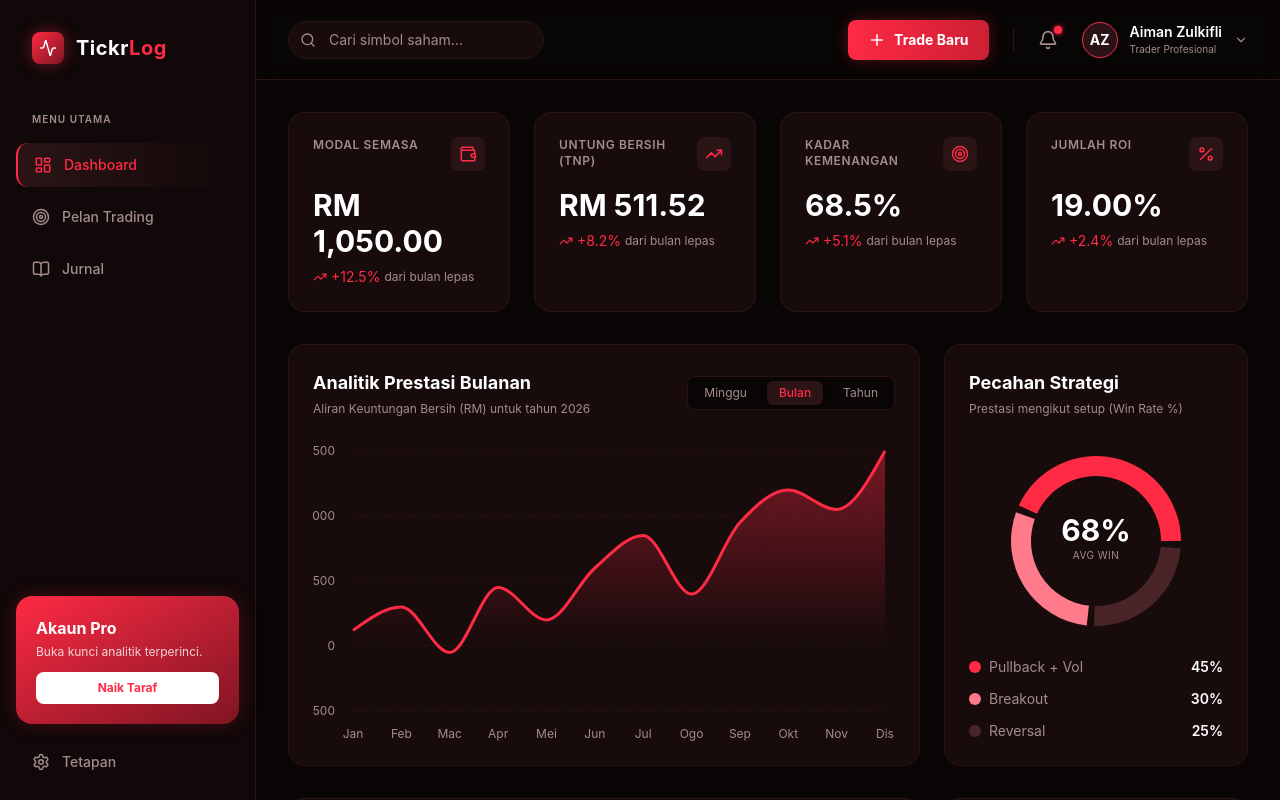
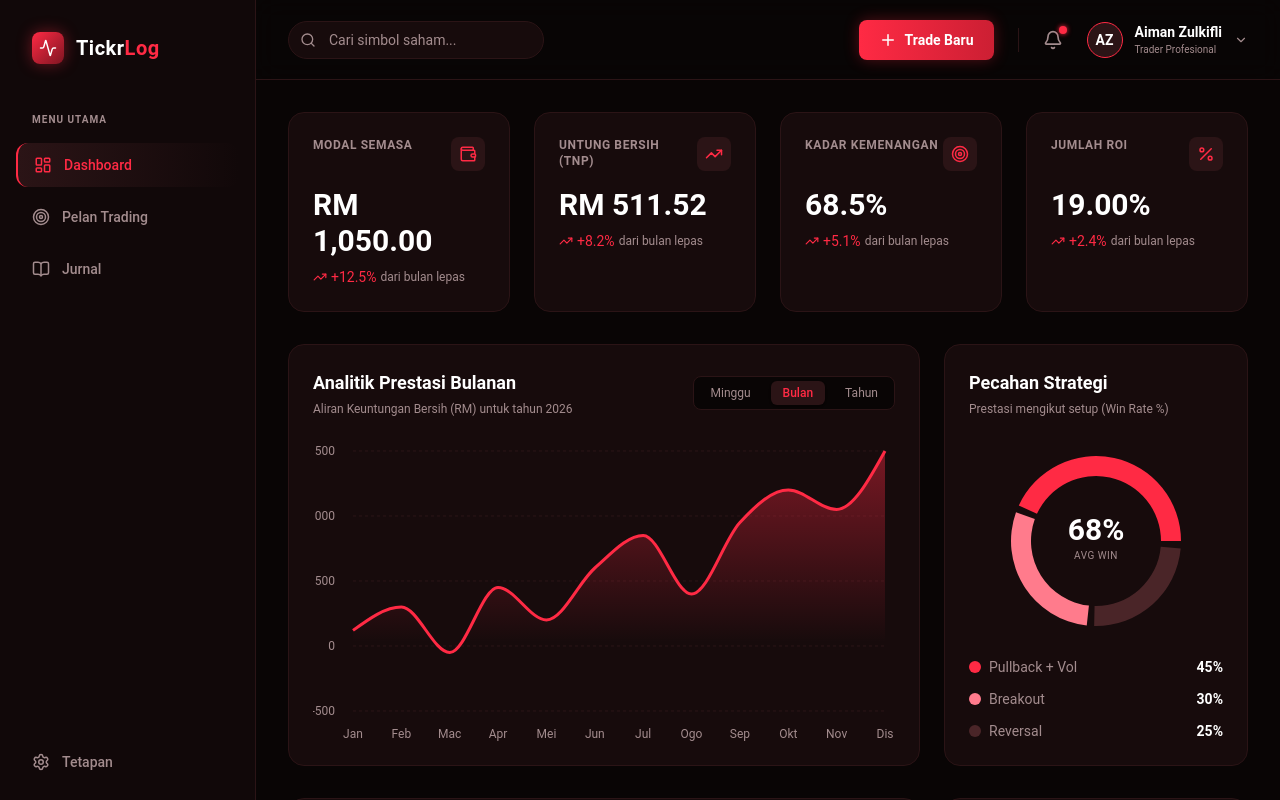
Before and after one commit to rizwanyim/tickr, a React (Vite) app: page / in a window 1280 px wide. Built offline with nearby package versions, Linux system fonts and the light colour scheme.

Commit message:
Refactor App component and dynamic content rendering
Refactor App component to improve readability and structure. Added dynamic content rendering based on active menu selection.

```diff
--- a/src/App.jsx
+++ b/src/App.jsx
@@ -55,9 +55,7 @@ const COLORS = ['#ff2a44', '#ff7b8c', '#4a2528'];
 // --- COMPONENTS ---
 const StatCard = ({ title, value, icon: Icon, trend, trendValue }) => (
   <div className="bg-[#170b0c] border border-[#2b1416] rounded-2xl p-6 relative overflow-hidden group hover:border-[#ff2a44]/50 transition-colors duration-300">
-    {/* Subtle glow effect on hover */}
     <div className="absolute -inset-0.5 bg-gradient-to-r from-[#ff2a44] to-transparent opacity-0 group-hover:opacity-20 blur transition duration-500 rounded-2xl"></div>
-
     <div className="relative">
       <div className="flex justify-between items-start mb-4">
         <h3 className="text-[#a38c8e] text-xs font-semibold tracking-wider uppercase">{title}</h3>
@@ -80,156 +78,42 @@ const StatCard = ({ title, value, icon: Icon, trend, trendValue }) => (
 export default function App() {
   const [activeMenu, setActiveMenu] = useState('dashboard');
 
+  // Fungsi untuk memaparkan kandungan berdasarkan menu yang dipilih
+  const renderContent = () => {
+    if (activeMenu === 'plan') {
       return (
-    <div className="flex h-screen bg-[#090505] text-white font-sans overflow-hidden selection:bg-[#ff2a44] selection:text-white">
+        <div className="flex-1 flex flex-col items-center justify-center h-full text-center p-8">
+          <Target size={64} className="text-[#ff2a44] mb-4 opacity-50" />
+          <h2 className="text-2xl font-bold mb-2">Pelan Trading</h2>
+          <p className="text-[#a38c8e]">Modul Position Sizing sedang dibangunkan...</p>
+        </div>
+      );
+    }
 
-      {/* SIDEBAR */}
-      <div className="w-64 bg-[#110809] border-r border-[#2b1416] flex flex-col justify-between z-20 relative">
-        <div>
-          {/* Logo */}
-          <div className="p-8 flex items-center gap-3">
-            <div className="w-8 h-8 rounded-lg bg-gradient-to-br from-[#ff2a44] to-[#801522] shadow-[0_0_15px_rgba(255,42,68,0.4)] flex items-center justify-center">
-              <Activity size={18} className="text-white" />
+    if (activeMenu === 'journal') {
+      return (
+        <div className="flex-1 flex flex-col items-center justify-center h-full text-center p-8">
+          <BookOpen size={64} className="text-[#ff2a44] mb-4 opacity-50" />
+          <h2 className="text-2xl font-bold mb-2">Jurnal Trading</h2>
+          <p className="text-[#a38c8e]">Modul Rekod Transaksi sedang dibangunkan...</p>
         </div>
-            <span className="font-bold text-xl tracking-wide">Tickr<span className="text-[#ff2a44]">Log</span></span>
-          </div>
+      );
+    }
 
-          {/* Navigation */}
-          <nav className="px-4 space-y-2 mt-4">
-            <p className="px-4 text-[10px] uppercase tracking-widest text-[#a38c8e] font-semibold mb-4">Menu Utama</p>
-
-            <button
-              onClick={() => setActiveMenu('dashboard')}
-              className={`w-full flex items-center gap-3 px-4 py-3 rounded-xl transition-all ${
-                activeMenu === 'dashboard'
-                ? 'bg-gradient-to-r from-[#2b1416] to-transparent text-[#ff2a44] border-l-2 border-[#ff2a44]'
-                : 'text-[#a38c8e] hover:bg-[#170b0c] hover:text-white'
-              }`}
-            >
-              <LayoutDashboard size={18} />
-              <span className="font-medium text-sm">Dashboard</span>
-            </button>
-
-            <button
-              onClick={() => setActiveMenu('plan')}
-              className={`w-full flex items-center gap-3 px-4 py-3 rounded-xl transition-all ${
-                activeMenu === 'plan'
-                ? 'bg-gradient-to-r from-[#2b1416] to-transparent text-[#ff2a44] border-l-2 border-[#ff2a44]'
-                : 'text-[#a38c8e] hover:bg-[#170b0c] hover:text-white'
-              }`}
-            >
-              <Target size={18} />
-              <span className="font-medium text-sm">Pelan Trading</span>
-            </button>
-
-            <button
-              onClick={() => setActiveMenu('journal')}
-              className={`w-full flex items-center gap-3 px-4 py-3 rounded-xl transition-all ${
-                activeMenu === 'journal'
-                ? 'bg-gradient-to-r from-[#2b1416] to-transparent text-[#ff2a44] border-l-2 border-[#ff2a44]'
-                : 'text-[#a38c8e] hover:bg-[#170b0c] hover:text-white'
-              }`}
-            >
-              <BookOpen size={18} />
-              <span className="font-medium text-sm">Jurnal</span>
-            </button>
-          </nav>
-        </div>
-
-        {/* Pro Banner & Profile */}
-        <div className="p-4">
-          <div className="bg-gradient-to-br from-[#ff2a44] to-[#801522] rounded-2xl p-5 mb-4 shadow-[0_0_20px_rgba(255,42,68,0.2)]">
-            <h4 className="font-bold mb-1">Akaun Pro</h4>
-            <p className="text-xs text-white/80 mb-3">Buka kunci analitik terperinci.</p>
-            <button className="w-full bg-white text-[#ff2a44] text-xs font-bold py-2 rounded-lg hover:bg-gray-100 transition-colors">Naik Taraf</button>
-          </div>
-
-          <button className="w-full flex items-center gap-3 px-4 py-3 text-[#a38c8e] hover:text-white transition-colors">
-            <Settings size={18} />
-            <span className="font-medium text-sm">Tetapan</span>
-          </button>
-        </div>
-      </div>
-
-      {/* MAIN CONTENT */}
-      <div className="flex-1 flex flex-col h-screen overflow-hidden">
-
-        {/* Header */}
-        <header className="h-20 border-b border-[#2b1416] flex items-center justify-between px-8 bg-[#090505]/80 backdrop-blur-md sticky top-0 z-10">
-          <div className="relative w-64">
-            <Search size={16} className="absolute left-3 top-1/2 -translate-y-1/2 text-[#a38c8e]" />
-            <input
-              type="text"
-              placeholder="Cari simbol saham..."
-              className="w-full bg-[#170b0c] border border-[#2b1416] rounded-full py-2 pl-10 pr-4 text-sm text-white placeholder-[#a38c8e] focus:outline-none focus:border-[#ff2a44] transition-colors"
-            />
-          </div>
-
-          <div className="flex items-center gap-6">
-            {/* Quick Action Button - NEW */}
-            <button className="bg-gradient-to-r from-[#ff2a44] to-[#cc1f33] hover:from-[#ff1533] hover:to-[#b3192b] text-white px-5 py-2.5 rounded-lg text-sm font-bold flex items-center gap-2 transition-all shadow-[0_0_15px_rgba(255,42,68,0.3)] hover:shadow-[0_0_25px_rgba(255,42,68,0.5)] transform hover:-translate-y-0.5">
-              <Plus size={18} />
-              Trade Baru
-            </button>
-
-            <div className="w-px h-6 bg-[#2b1416]"></div>
-
-            <button className="relative text-[#a38c8e] hover:text-white transition-colors">
-              <Bell size={20} />
-              <span className="absolute -top-1 -right-1 w-2 h-2 bg-[#ff2a44] rounded-full shadow-[0_0_5px_#ff2a44]"></span>
-            </button>
-            <div className="flex items-center gap-3 cursor-pointer group">
-              <div className="w-9 h-9 rounded-full bg-[#2b1416] border border-[#ff2a44] flex items-center justify-center text-sm font-bold group-hover:bg-[#ff2a44] group-hover:text-white transition-colors">
-                AZ
-              </div>
-              <div className="hidden md:block">
-                <p className="text-sm font-semibold">Aiman Zulkifli</p>
-                <p className="text-[10px] text-[#a38c8e]">Trader Profesional</p>
-              </div>
-              <ChevronDown size={14} className="text-[#a38c8e]" />
-            </div>
-          </div>
-        </header>
-
-        {/* Dashboard Scrollable Content */}
-        <main className="flex-1 overflow-y-auto p-8 scrollbar-hide">
-
+    // Jika menu = 'dashboard', keluarkan paparan asal
+    return (
+      <div className="grid-cols-1 overflow-y-auto scrollbar-hide">
         {/* Top Widgets Row */}
         <div className="grid grid-cols-1 md:grid-cols-2 lg:grid-cols-4 gap-6 mb-8">
-            <StatCard
-              title="Modal Semasa"
-              value="RM 1,050.00"
-              icon={Wallet}
-              trend="up"
-              trendValue="+12.5%"
-            />
-            <StatCard
-              title="Untung Bersih (TNP)"
-              value="RM 511.52"
-              icon={TrendingUp}
-              trend="up"
-              trendValue="+8.2%"
-            />
-            <StatCard
-              title="Kadar Kemenangan"
-              value="68.5%"
-              icon={Target}
-              trend="up"
-              trendValue="+5.1%"
-            />
-            <StatCard
-              title="Jumlah ROI"
-              value="19.00%"
-              icon={Percent}
-              trend="up"
-              trendValue="+2.4%"
-            />
+          <StatCard title="Modal Semasa" value="RM 1,050.00" icon={Wallet} trend="up" trendValue="+12.5%" />
+          <StatCard title="Untung Bersih (TNP)" value="RM 511.52" icon={TrendingUp} trend="up" trendValue="+8.2%" />
+          <StatCard title="Kadar Kemenangan" value="68.5%" icon={Target} trend="up" trendValue="+5.1%" />
+          <StatCard title="Jumlah ROI" value="19.00%" icon={Percent} trend="up" trendValue="+2.4%" />
         </div>
 
         {/* Charts Row */}
         <div className="grid grid-cols-1 lg:grid-cols-3 gap-6 mb-8">
-
-            {/* Area Chart - Main Performance */}
+          {/* Area Chart */}
           <div className="lg:col-span-2 bg-[#170b0c] border border-[#2b1416] rounded-2xl p-6">
             <div className="flex justify-between items-center mb-6">
               <div>
@@ -242,7 +126,6 @@ export default function App() {
                 <button className="px-3 py-1 text-xs rounded-md text-[#a38c8e] hover:text-white transition-colors">Tahun</button>
               </div>
             </div>
-
             <div className="h-[300px] w-full">
               <ResponsiveContainer width="100%" height="100%">
                 <AreaChart data={monthlyData} margin={{ top: 10, right: 10, left: -20, bottom: 0 }}>
@@ -253,78 +136,37 @@ export default function App() {
                     </linearGradient>
                   </defs>
                   <CartesianGrid strokeDasharray="3 3" stroke="#2b1416" vertical={false} />
-                    <XAxis
-                      dataKey="name"
-                      stroke="#a38c8e"
-                      tick={{ fill: '#a38c8e', fontSize: 12 }}
-                      axisLine={false}
-                      tickLine={false}
-                      dy={10}
-                    />
-                    <YAxis
-                      stroke="#a38c8e"
-                      tick={{ fill: '#a38c8e', fontSize: 12 }}
-                      axisLine={false}
-                      tickLine={false}
-                      dx={-10}
-                    />
-                    <Tooltip
-                      contentStyle={{ backgroundColor: '#170b0c', borderColor: '#ff2a44', borderRadius: '8px', color: '#fff' }}
-                      itemStyle={{ color: '#ff2a44', fontWeight: 'bold' }}
-                    />
-                    <Area
-                      type="monotone"
-                      dataKey="profit"
-                      stroke="#ff2a44"
-                      strokeWidth={3}
-                      fillOpacity={1}
-                      fill="url(#colorProfit)"
-                      activeDot={{ r: 6, fill: '#ff2a44', stroke: '#090505', strokeWidth: 2 }}
-                    />
+                  <XAxis dataKey="name" stroke="#a38c8e" tick={{ fill: '#a38c8e', fontSize: 12 }} axisLine={false} tickLine={false} dy={10} />
+                  <YAxis stroke="#a38c8e" tick={{ fill: '#a38c8e', fontSize: 12 }} axisLine={false} tickLine={false} dx={-10} />
+                  <Tooltip contentStyle={{ backgroundColor: '#170b0c', borderColor: '#ff2a44', borderRadius: '8px', color: '#fff' }} itemStyle={{ color: '#ff2a44', fontWeight: 'bold' }} />
+                  <Area type="monotone" dataKey="profit" stroke="#ff2a44" strokeWidth={3} fillOpacity={1} fill="url(#colorProfit)" activeDot={{ r: 6, fill: '#ff2a44', stroke: '#090505', strokeWidth: 2 }} />
                 </AreaChart>
               </ResponsiveContainer>
             </div>
           </div>
 
-            {/* Donut Chart - Strategy Win Rate */}
+          {/* Donut Chart */}
           <div className="bg-[#170b0c] border border-[#2b1416] rounded-2xl p-6 flex flex-col">
             <h2 className="text-lg font-bold mb-1">Pecahan Strategi</h2>
             <p className="text-[#a38c8e] text-xs mb-6">Prestasi mengikut setup (Win Rate %)</p>
-
             <div className="flex-1 flex flex-col items-center justify-center relative">
               <div className="h-[200px] w-full">
                 <ResponsiveContainer width="100%" height="100%">
                   <PieChart>
-                      <Pie
-                        data={strategyData}
-                        cx="50%"
-                        cy="50%"
-                        innerRadius={65}
-                        outerRadius={85}
-                        paddingAngle={5}
-                        dataKey="value"
-                        stroke="none"
-                      >
+                    <Pie data={strategyData} cx="50%" cy="50%" innerRadius={65} outerRadius={85} paddingAngle={5} dataKey="value" stroke="none">
                       {strategyData.map((entry, index) => (
                         <Cell key={`cell-${index}`} fill={COLORS[index % COLORS.length]} className="hover:opacity-80 transition-opacity cursor-pointer" />
                       ))}
                     </Pie>
-                      <Tooltip
-                        contentStyle={{ backgroundColor: '#090505', borderColor: '#2b1416', borderRadius: '8px' }}
-                        itemStyle={{ color: '#fff' }}
-                      />
+                    <Tooltip contentStyle={{ backgroundColor: '#090505', borderColor: '#2b1416', borderRadius: '8px' }} itemStyle={{ color: '#fff' }} />
                   </PieChart>
                 </ResponsiveContainer>
               </div>
-
-                {/* Center Text for Donut */}
               <div className="absolute inset-0 flex flex-col items-center justify-center pointer-events-none pb-2">
                 <span className="text-3xl font-bold text-white">68%</span>
                 <span className="text-[10px] text-[#a38c8e] uppercase tracking-wider">Avg Win</span>
               </div>
             </div>
-
-              {/* Custom Legend */}
             <div className="mt-4 space-y-3">
               {strategyData.map((item, index) => (
                 <div key={index} className="flex items-center justify-between group cursor-pointer">
@@ -337,19 +179,15 @@ export default function App() {
               ))}
             </div>
           </div>
-
         </div>
 
-          {/* Bottom Row - Data Table & Risk/Reward */}
+        {/* Bottom Row */}
         <div className="grid grid-cols-1 lg:grid-cols-3 gap-6">
-
-            {/* Recent Trades Data Table */}
           <div className="lg:col-span-2 bg-[#170b0c] border border-[#2b1416] rounded-2xl p-6">
             <div className="flex justify-between items-center mb-6">
               <h2 className="text-lg font-bold">Trade Terkini</h2>
               <button className="text-sm text-[#ff2a44] hover:text-white transition-colors">Lihat Semua</button>
             </div>
-
             <div className="overflow-x-auto">
               <table className="w-full text-left border-collapse">
                 <thead>
@@ -367,83 +205,122 @@ export default function App() {
                     <td className="py-4 text-[#a38c8e]">Pullback + Vol</td>
                     <td className="py-4">RM 0.545</td>
                     <td className="py-4">RM 817.50</td>
-                      <td className="py-4 text-right pr-2">
-                        <span className="bg-[#4a2528]/40 text-[#ff2a44] border border-[#ff2a44]/30 px-3 py-1 rounded-full text-xs font-bold">FLOATING</span>
-                      </td>
+                    <td className="py-4 text-right pr-2"><span className="bg-[#4a2528]/40 text-[#ff2a44] border border-[#ff2a44]/30 px-3 py-1 rounded-full text-xs font-bold">FLOATING</span></td>
                   </tr>
                   <tr className="border-b border-[#2b1416]/50 hover:bg-[#2b1416]/40 transition-colors cursor-pointer group">
                     <td className="py-4 pl-2 font-semibold group-hover:text-[#ff2a44] transition-colors">YTL (4677)</td>
                     <td className="py-4 text-[#a38c8e]">Breakout</td>
                     <td className="py-4">RM 1.250</td>
                     <td className="py-4">RM 1,250.00</td>
-                      <td className="py-4 text-right pr-2">
-                        <span className="bg-emerald-900/30 text-emerald-400 border border-emerald-500/30 px-3 py-1 rounded-full text-xs font-bold">WIN</span>
-                      </td>
-                    </tr>
-                    <tr className="hover:bg-[#2b1416]/40 transition-colors cursor-pointer group">
-                      <td className="py-4 pl-2 font-semibold group-hover:text-[#ff2a44] transition-colors">DNEX (4456)</td>
-                      <td className="py-4 text-[#a38c8e]">Reversal</td>
-                      <td className="py-4">RM 0.355</td>
-                      <td className="py-4">RM 1,065.00</td>
-                      <td className="py-4 text-right pr-2">
-                        <span className="bg-gray-800/50 text-gray-400 border border-gray-600/50 px-3 py-1 rounded-full text-xs font-bold">BREAKEVEN</span>
-                      </td>
+                    <td className="py-4 text-right pr-2"><span className="bg-emerald-900/30 text-emerald-400 border border-emerald-500/30 px-3 py-1 rounded-full text-xs font-bold">WIN</span></td>
                   </tr>
                 </tbody>
               </table>
             </div>
           </div>
 
-            {/* Risk vs Reward Analyzer - NEW */}
           <div className="bg-[#170b0c] border border-[#2b1416] rounded-2xl p-6 flex flex-col justify-between hover:border-[#ff2a44]/50 transition-colors duration-300">
             <div>
               <div className="flex justify-between items-center mb-6">
                 <h2 className="text-lg font-bold">Nisbah Risiko : Ganjaran</h2>
-                  <div className="p-2 bg-[#2b1416] rounded-lg text-white">
-                    <Target size={16} />
+                <div className="p-2 bg-[#2b1416] rounded-lg text-white"><Target size={16} /></div>
               </div>
-                </div>
-
-                <p className="text-[#a38c8e] text-xs mb-6 leading-relaxed">
-                  Purata kemenangan berbanding purata kerugian anda. Penunjuk kesihatan jangka panjang portfolio.
-                </p>
-
+              <p className="text-[#a38c8e] text-xs mb-6 leading-relaxed">Purata kemenangan berbanding purata kerugian anda. Penunjuk kesihatan jangka panjang.</p>
               <div className="flex justify-between items-end mb-2">
                 <div>
-                    <p className="text-[#a38c8e] text-xs mb-1">Purata Untung (Avg Win)</p>
-                    <div className="flex items-center text-emerald-400 font-bold text-xl">
-                      <ArrowUpRight size={18} className="mr-1" />
-                      RM 420.50
-                    </div>
+                  <p className="text-[#a38c8e] text-xs mb-1">Purata Untung</p>
+                  <div className="flex items-center text-emerald-400 font-bold text-xl"><ArrowUpRight size={18} className="mr-1" />RM 420.50</div>
                 </div>
                 <div className="text-right">
-                    <p className="text-[#a38c8e] text-xs mb-1">Purata Rugi (Avg Loss)</p>
-                    <div className="flex items-center text-[#ff2a44] font-bold text-xl justify-end">
-                      <ArrowDownRight size={18} className="mr-1" />
-                      RM 180.20
+                  <p className="text-[#a38c8e] text-xs mb-1">Purata Rugi</p>
+                  <div className="flex items-center text-[#ff2a44] font-bold text-xl justify-end"><ArrowDownRight size={18} className="mr-1" />RM 180.20</div>
                 </div>
               </div>
             </div>
-              </div>
-
             <div className="mt-6">
               <div className="flex justify-between text-xs font-bold mb-2">
                 <span className="text-white">Nisbah Semasa</span>
                 <span className="text-[#ff2a44]">1 : 2.33</span>
               </div>
-                {/* Visual R:R Bar */}
               <div className="h-3 w-full bg-[#090505] rounded-full overflow-hidden flex border border-[#2b1416]">
                 <div className="h-full bg-emerald-500 w-[70%]"></div>
                 <div className="h-full bg-[#ff2a44] w-[30%]"></div>
               </div>
-                <p className="text-[10px] text-[#a38c8e] mt-3 text-center">
-                  Anda membuat RM2.33 bagi setiap RM1 yang dirisikokan. <span className="text-emerald-400 font-semibold">Cemerlang!</span>
-                </p>
+            </div>
+          </div>
+        </div>
+      </div>
+    );
+  };
+
+  return (
+    <div className="flex h-screen bg-[#090505] text-white overflow-hidden selection:bg-[#ff2a44] selection:text-white">
+      {/* SIDEBAR */}
+      <div className="w-64 bg-[#110809] border-r border-[#2b1416] flex flex-col justify-between z-20 relative">
+        <div>
+          <div className="p-8 flex items-center gap-3">
+            <div className="w-8 h-8 rounded-lg bg-gradient-to-br from-[#ff2a44] to-[#801522] shadow-[0_0_15px_rgba(255,42,68,0.4)] flex items-center justify-center">
+              <Activity size={18} className="text-white" />
+            </div>
+            <span className="font-bold text-xl tracking-wide">Tickr<span className="text-[#ff2a44]">Log</span></span>
+          </div>
+
+          <nav className="px-4 space-y-2 mt-4">
+            <p className="px-4 text-[10px] uppercase tracking-widest text-[#a38c8e] font-semibold mb-4">Menu Utama</p>
+            <button onClick={() => setActiveMenu('dashboard')} className={`w-full flex items-center gap-3 px-4 py-3 rounded-xl transition-all ${activeMenu === 'dashboard' ? 'bg-gradient-to-r from-[#2b1416] to-transparent text-[#ff2a44] border-l-2 border-[#ff2a44]' : 'text-[#a38c8e] hover:bg-[#170b0c] hover:text-white'}`}>
+              <LayoutDashboard size={18} />
+              <span className="font-medium text-sm">Dashboard</span>
+            </button>
+            <button onClick={() => setActiveMenu('plan')} className={`w-full flex items-center gap-3 px-4 py-3 rounded-xl transition-all ${activeMenu === 'plan' ? 'bg-gradient-to-r from-[#2b1416] to-transparent text-[#ff2a44] border-l-2 border-[#ff2a44]' : 'text-[#a38c8e] hover:bg-[#170b0c] hover:text-white'}`}>
+              <Target size={18} />
+              <span className="font-medium text-sm">Pelan Trading</span>
+            </button>
+            <button onClick={() => setActiveMenu('journal')} className={`w-full flex items-center gap-3 px-4 py-3 rounded-xl transition-all ${activeMenu === 'journal' ? 'bg-gradient-to-r from-[#2b1416] to-transparent text-[#ff2a44] border-l-2 border-[#ff2a44]' : 'text-[#a38c8e] hover:bg-[#170b0c] hover:text-white'}`}>
+              <BookOpen size={18} />
+              <span className="font-medium text-sm">Jurnal</span>
+            </button>
+          </nav>
+        </div>
+
+        <div className="p-4">
+          <button className="w-full flex items-center gap-3 px-4 py-3 text-[#a38c8e] hover:text-white transition-colors">
+            <Settings size={18} />
+            <span className="font-medium text-sm">Tetapan</span>
+          </button>
         </div>
       </div>
 
+      {/* MAIN CONTENT HEADER & DYNAMIC CONTENT */}
+      <div className="flex-1 flex flex-col h-screen overflow-hidden">
+        <header className="h-20 border-b border-[#2b1416] flex items-center justify-between px-8 bg-[#090505]/80 backdrop-blur-md sticky top-0 z-10">
+          <div className="relative w-64">
+            <Search size={16} className="absolute left-3 top-1/2 -translate-y-1/2 text-[#a38c8e]" />
+            <input type="text" placeholder="Cari simbol saham..." className="w-full bg-[#170b0c] border border-[#2b1416] rounded-full py-2 pl-10 pr-4 text-sm text-white placeholder-[#a38c8e] focus:outline-none focus:border-[#ff2a44] transition-colors" />
           </div>
 
+          <div className="flex items-center gap-6">
+            <button className="bg-gradient-to-r from-[#ff2a44] to-[#cc1f33] hover:from-[#ff1533] hover:to-[#b3192b] text-white px-5 py-2.5 rounded-lg text-sm font-bold flex items-center gap-2 transition-all shadow-[0_0_15px_rgba(255,42,68,0.3)] hover:shadow-[0_0_25px_rgba(255,42,68,0.5)] transform hover:-translate-y-0.5">
+              <Plus size={18} /> Trade Baru
+            </button>
+            <div className="w-px h-6 bg-[#2b1416]"></div>
+            <button className="relative text-[#a38c8e] hover:text-white transition-colors">
+              <Bell size={20} />
+              <span className="absolute -top-1 -right-1 w-2 h-2 bg-[#ff2a44] rounded-full shadow-[0_0_5px_#ff2a44]"></span>
+            </button>
+            <div className="flex items-center gap-3 cursor-pointer group">
+              <div className="w-9 h-9 rounded-full bg-[#2b1416] border border-[#ff2a44] flex items-center justify-center text-sm font-bold group-hover:bg-[#ff2a44] group-hover:text-white transition-colors">AZ</div>
+              <div className="hidden md:block">
+                <p className="text-sm font-semibold">Aiman Zulkifli</p>
+                <p className="text-[10px] text-[#a38c8e]">Trader Profesional</p>
+              </div>
+              <ChevronDown size={14} className="text-[#a38c8e]" />
+            </div>
+          </div>
+        </header>
+
+        {/* Dynamic Main Section */}
+        <main className="flex-1 overflow-y-auto p-8 scrollbar-hide">
+          {renderContent()}
         </main>
       </div>
     </div>
```
Lines whose indentation alone changed are shown as unchanged.
